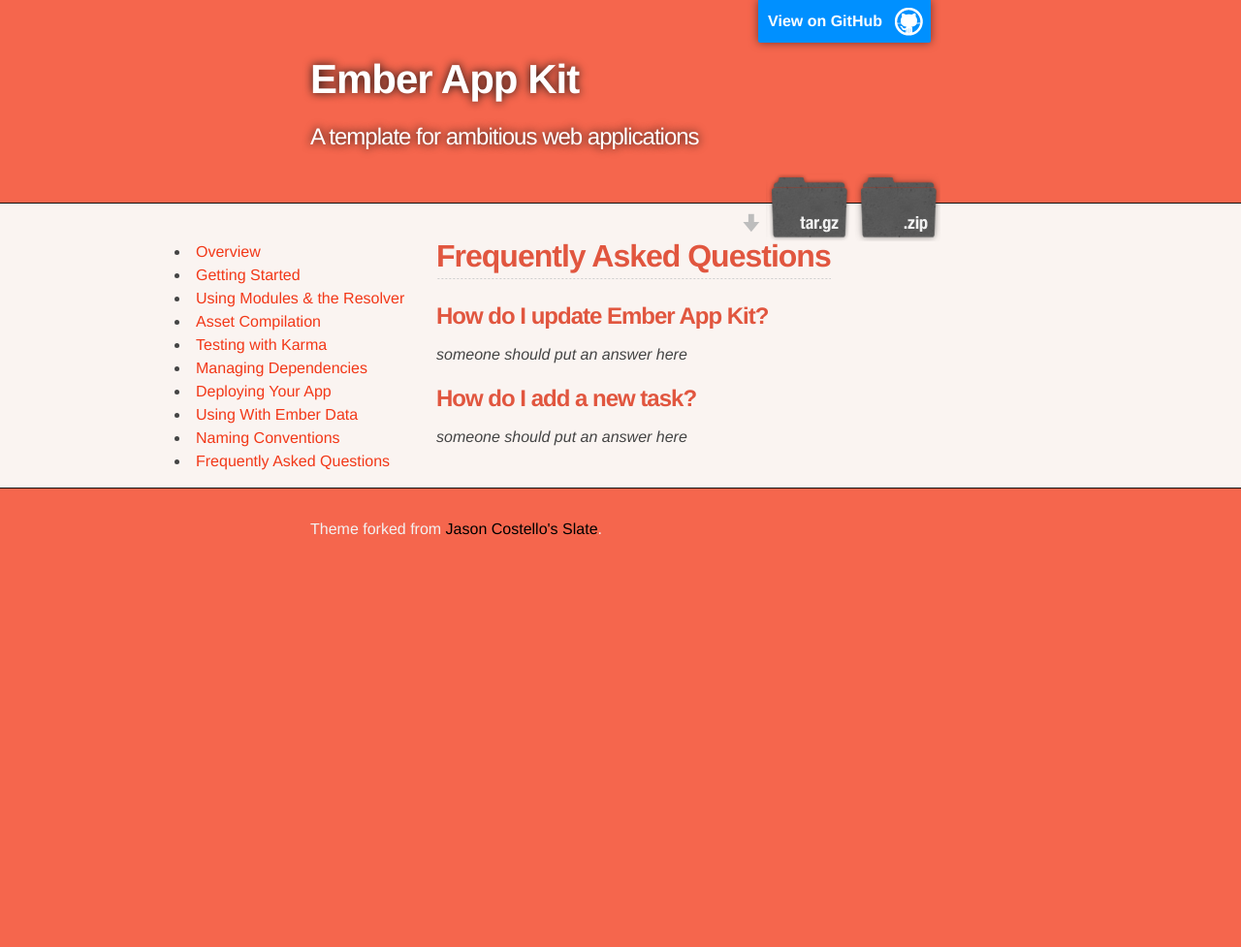
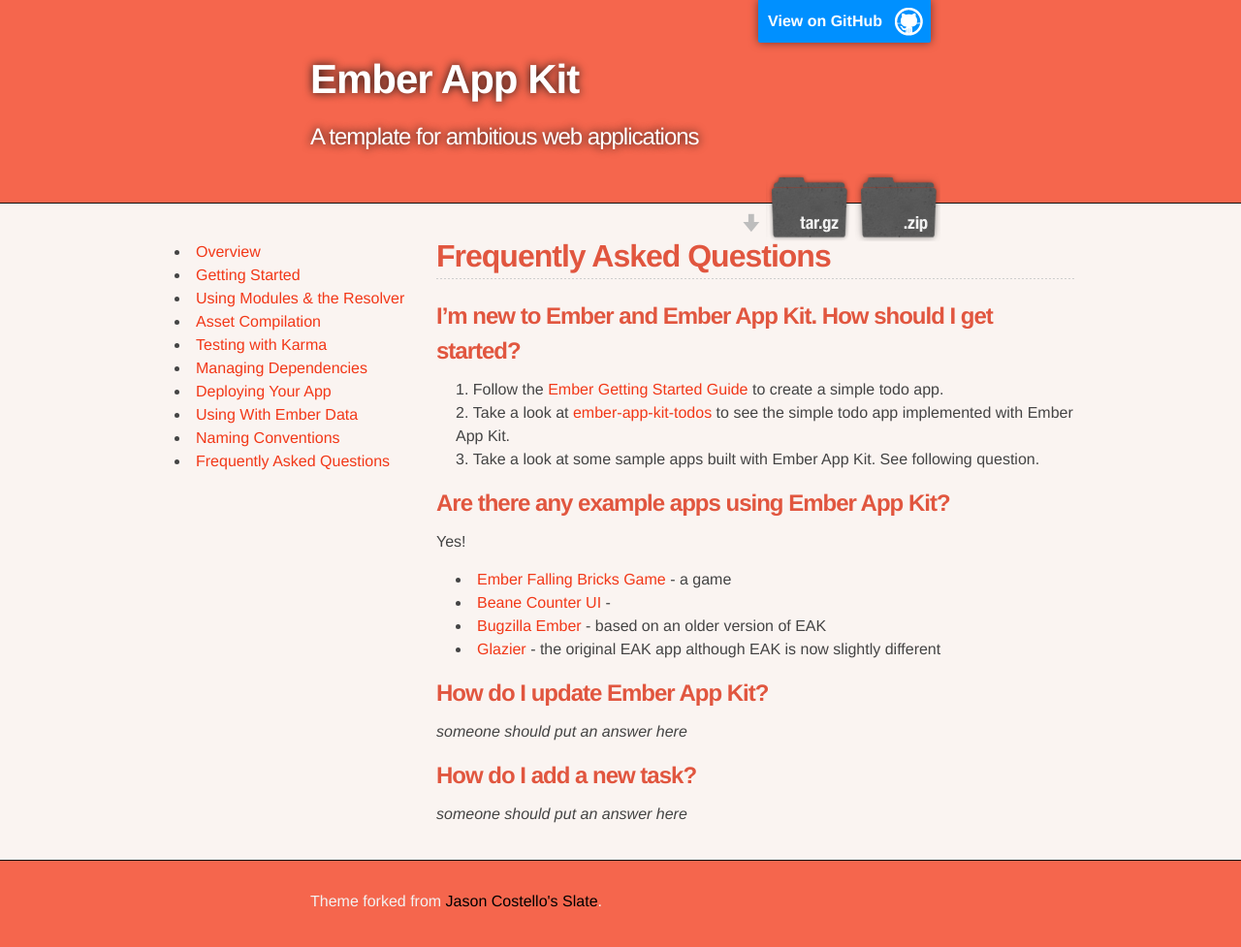
Before and after one commit to stefanpenner/ember-app-kit, a Jekyll site: the page built from guides/faq.md, in a window 1280 px wide. Shown: the whole page at 97% size. Built offline with Jekyll 4.4.1, drawn with Linux system fonts in a browser that asks for light colours; before the commit the page ends 900 px from its top, so only the background shows below that.

Commit message:
Add example apps and suggested resources for new users of EAK
List of example apps came from here: https://github.com/stefanpenner/ember-app-kit/issues/181

```diff
--- a/guides/faq.md
+++ b/guides/faq.md
@@ -3,6 +3,18 @@
 title: "Frequently Asked Questions"
 permalink: faq.html
 ---
+### I'm new to Ember and Ember App Kit. How should I get started?
+1. Follow the [Ember Getting Started Guide](http://emberjs.com/guides/getting-started/) to create a simple todo app.
+2. Take a look at [ember-app-kit-todos](https://github.com/stefanpenner/ember-app-kit-todos) to see the simple todo app implemented with Ember App Kit.
+3. Take a look at some sample apps built with Ember App Kit. See following question.
+
+### Are there any example apps using Ember App Kit?
+Yes!
+ * [Ember Falling Bricks Game](https://github.com/machty/ember-falling-bricks/) - a game
+ * [Beane Counter UI](https://github.com/stefanpenner/beane-counter-ui/) -
+ * [Bugzilla Ember](https://github.com/ebryn/bugzilla-ember) - based on an older version of EAK
+ * [Glazier](https://github.com/yapplabs/glazier) - the original EAK app although EAK is now slightly different
+
 
 ### How do I update Ember App Kit?
 
```
